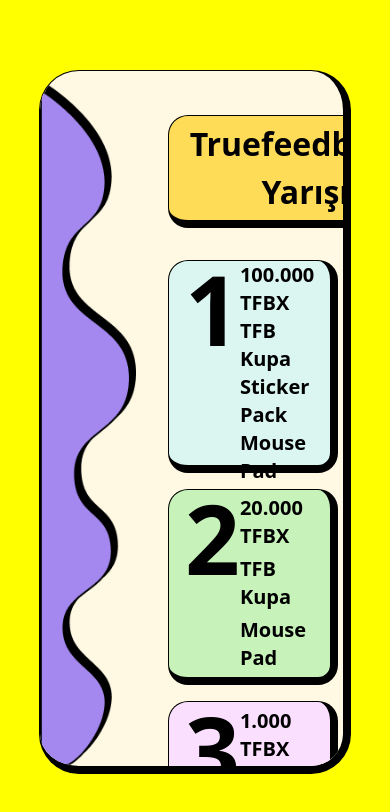
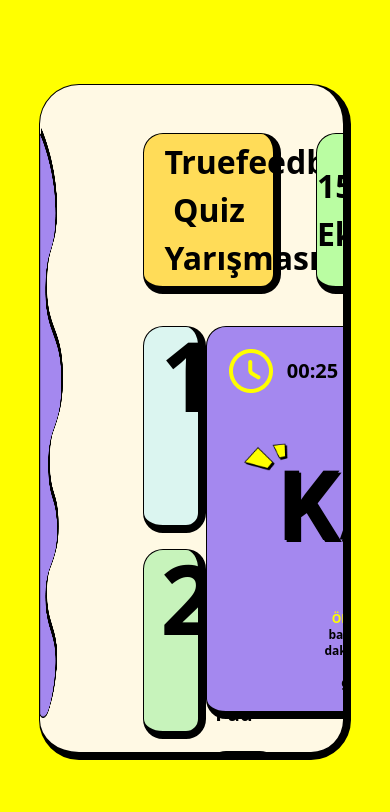
Before and after one commit to CryptQuiz/client, a Next.js app: page /description in a window 390 px wide. Shown: the top 812 px of the page. Built offline with nearby package versions, Linux system fonts and the light colour scheme.

Commit message:
fixed: responsive description and layout

```diff
--- /dev/null
+++ b/app/dashboard/page.jsx
@@ -0,0 +1,9 @@
+import React from 'react'
+
+const page = () => {
+  return (
+    <div>dashboard page</div>
+  )
+}
+
+export default page
--- a/app/description/page.jsx
+++ b/app/description/page.jsx
@@ -5,9 +5,9 @@
 
 const Description = () => {
   return (
-    <div className='flex-grow mt-8 mx-8'>
+    <div className='flex space-y-8 py-12 flex-col h-[80vh] w-[100vw] px-20'>
           {/* sponsor adı ve zaman */}
-          <div className='flex flex-row w-full justify-between'>
+          <div className='flex flex-row w-full justify-between '>
             <div className='w-3/5 px-5 py-1 text-center bg-neu-orange text-black text-32 font-bold rounded-20 border border-black border-r-8 border-b-8'>Truefeedback Quiz Yarışması</div>
             <div className='w-1/4 flex flex-row justify-around items-center bg-neu-green3 font-bold text-black border rounded-20 border-black border-r-8 border-b-8'>
               <div className='text-32'>15 Ekim</div>
@@ -19,11 +19,13 @@
           </div>
 
         {/* alt container */}
-        <div className='container flex h-full mt-8 space-x-10'>
+        <div className='container flex flex-row h-[78vh]   justify-between  '>
             {/* ilk üç */}
+            <div className='w-[16vw]   '>
             <Stats/>
-            <div className='flex flex-col w-5/6 space-y-8 h-5/6'>
-            {/* katıl */}
+            </div>
+            <div className='flex flex-col space-y-8 '>
+                {/* katıl */}
                 <Join/>
                 {/* sponsorlar */}
                 <JoinSponsor/>
--- a/app/globals.css
+++ b/app/globals.css
@@ -6,6 +6,7 @@
   --foreground-rgb: 0, 0, 0;
   --background-start-rgb: 214, 219, 220;
   --background-end-rgb: 255, 255, 255;
+
 }
 
 @media (prefers-color-scheme: dark) {
@@ -17,6 +18,7 @@
 }
 
 body {
+
   color: rgb(var(--foreground-rgb));
   background: linear-gradient(
       to bottom,
--- a/app/layout.js
+++ b/app/layout.js
@@ -17,37 +17,26 @@
       <body className="bg-neu-yellow bg-no-repeat relative">
         {pathName !== "/" ? (
           <div className="bg-neu-yellow h-screen flex flex-col justify-center items-center">
-            <div className="container w-4/5 bg-neu-white rounded-40 overflow-hidden border border-black border-r-8 border-b-8 h-5/6">
-              {/* <div className="absolute top-4 left-64">
-                <Image
-                  className="drop-shadow-[2px_2px_rgba(0,0,0,40)]"
-                  src="/images/ex1.png"
-                  alt="images"
-                  width={136}
-                  height={136}
-                />
-              </div> */}
+            <div className="container w-[80vw]  h-[80vh] bg-neu-white rounded-40 overflow-hidden border border-black border-r-8 border-b-8">
+
               {pathName === "/quiz" ? (
                 <div>
                   <div className="h-4 bg-red-500 w-full rounded-t-40"></div>
                 </div>
               ) : null}
-              <div className="mt-3 pb-12 flex justify-between ">
-                {pathName === "/quiz" || pathName === "/description" ? (
-                  <div className="relative flex-none h-auto w-24">
+              <div className=" flex items-center justify-between ">
+                {pathName === "/quiz" || pathName === "/description" || pathName === "/dashboard"? (
+                  <div className="relative flex-none  w-[6vw] h-[70vh]">
                     <Image
                       src="/images/sol.png"
                       alt="images"
-                      height={762}
-                      width={100}
+                    fill
                     />
                   </div>
                 ) : null}
-
                 {children}
-
-                {pathName === "/quiz" || pathName === "/description" ? (
-                  <div className="relative flex-none h-auto w-24">
+                {pathName === "/quiz" || pathName === "/description" || pathName === "/dashboard" ? (
+                  <div className="relative flex-none  w-[6vw] h-[70vh]">
                     <Image
                       src="/images/sag.png"
                       alt="images"
--- a/app/page.js
+++ b/app/page.js
@@ -2,53 +2,48 @@
 
 export default function Home() {
   return (
-    <div className='bg-neu-yellow'>
+    <div className='bg-neu-yellow h-screen'>
       <div className='flex justify-between bg-no-repeat'>
         <button className='bg-neu-pink text-5xl py-4 px-6 rounded-xl justify-center items-center mt-8 ml-48'>Q</button>
         <button className='bg-neu-purple w-64 h-14 text-xl rounded-lg justify-center items-center mt-10 mr-48'>Connect Wallet</button>
       </div>
       <div>
         <div className='flex justify-around mt-20'>
-         <div className='mt-20'>
+         <div className='mt-20 relative h-[14vh] w-[8vw] '>
          <Image
         src="/images/uc.png"
         alt='Image'
-        height={195}
-        width={195}
+        fill
         />
          </div>
-          <div>
+          <div className='  relative h-[48vh] w-[48vw]'>
           <Image
         src="/images/home.png"
         alt='Image'
-        height={539}
-        width={1119}
+        fill
         />
           </div>
-          <div className='mt-40'>
+          <div className='mt-40  relative h-[14vh] w-[8vw]'>
           <Image
         src="/images/d-pink.png"
         alt='Image'
-        height={125}
-        width={125}
+       fill
         />
           </div>
         </div>
         <div className='flex justify-between mt-10'>
-         <div className='ml-80'>
+         <div className='ml-80 relative h-[18vh] w-[10vw]'>
          <Image
         src="/images/d-white.png"
         alt='Image'
-        height={195}
-        width={195}
+        fill
         />
          </div>
-          <div className='mt-8 mr-64'>
+          <div className='mt-8 mr-64 relative h-[14vh] w-[8vw]'>
           <Image
         src="/images/dik.png"
         alt='Image'
-        height={125}
-        width={125}
+       fill
         />
           </div>
         </div>
--- a/components/joinSponsor/index.js
+++ b/components/joinSponsor/index.js
@@ -26,14 +26,20 @@
   return (
     <div className='flex flex-row justify-between items-center h-1/3 space-x-6'>
         {sponsorArr.map((i,index)=>(
-            <div key={index} className='flex relative gap-2 flex-col items-center justify-around text-center bg-white p-4 w-1/4 h-full rounded-20 border border-black border-r-8 border-b-8'>
+            <div key={index} className='flex relative gap-2 flex-col items-center justify-around text-center
+             bg-white p-4 w-1/4 h-full rounded-20 border border-black border-r-8 border-b-8'>
                         <div
-                        className='h-24 w-full relative'
+                       style={{width: '100%', height: '100%', position: 'relative'}}
                         >
                         <Image
                     src={i.img}
                     alt='images'
-                   fill
+                    layout='fill'
+                    objectFit='contain'
+                    style={{
+                       boxSizing:"10px"
+
+                      }}
                         />
                         </div>
                         <div className='text-black font-semibold'>{i.compName}</div>
--- a/components/stats/index.js
+++ b/components/stats/index.js
@@ -2,7 +2,7 @@
 
 const Stats = () => {
   return (
-    <div className='flex flex-col w-1/3 space-y-4 font-bold h-5/6'>
+    <div className='flex flex-col w-full h-full space-y-4 font-bold '>
                     <div className='flex flex-row justify-between h-1/3 bg-neu-blue4 w-full rounded-20 border border-black border-r-8 border-b-8'>
                         <div className='text-8xl text-black ml-4 '>1</div>
                         <div className='flex flex-col justify-evenly text-xl text-black'>
```
